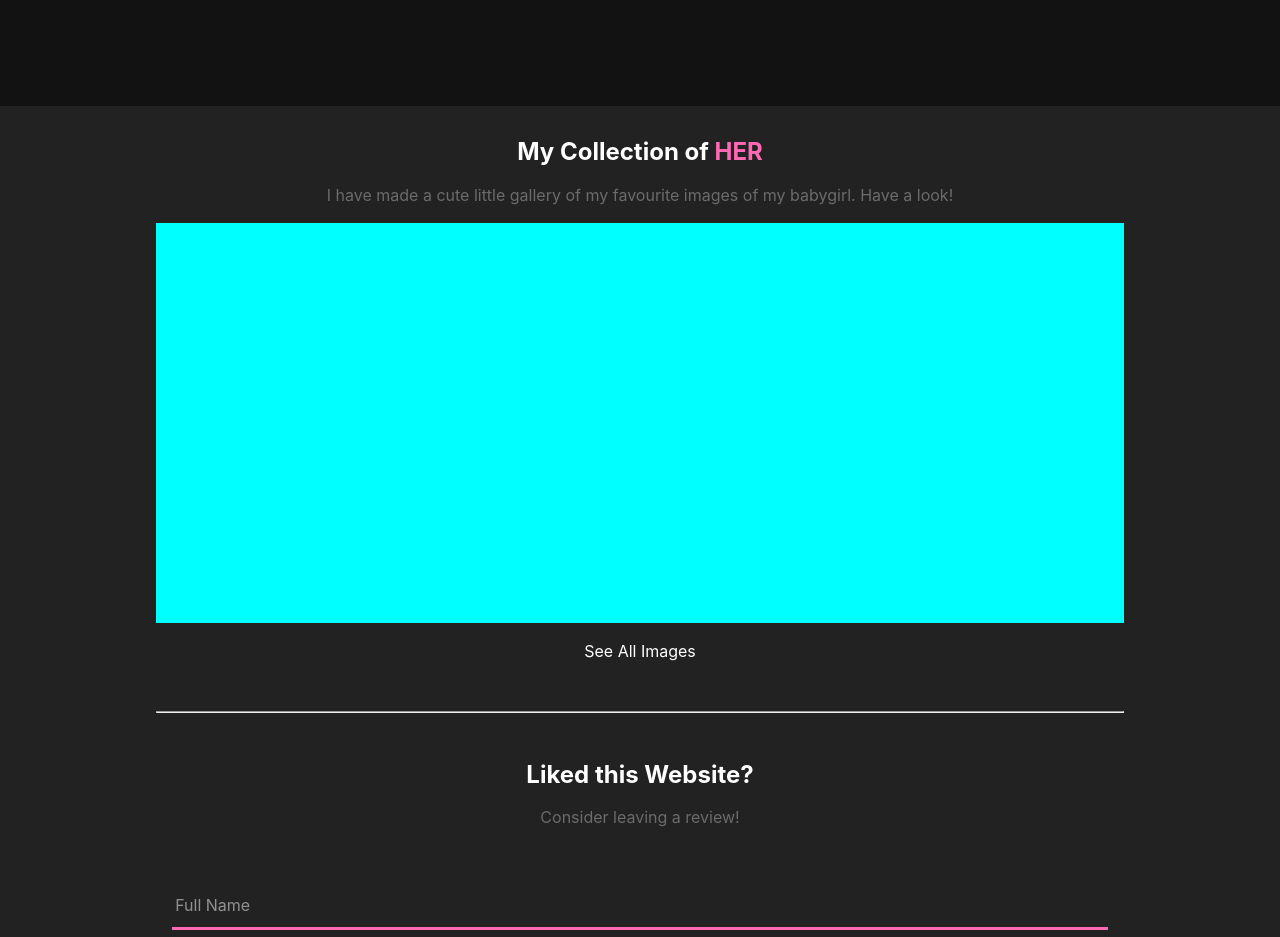
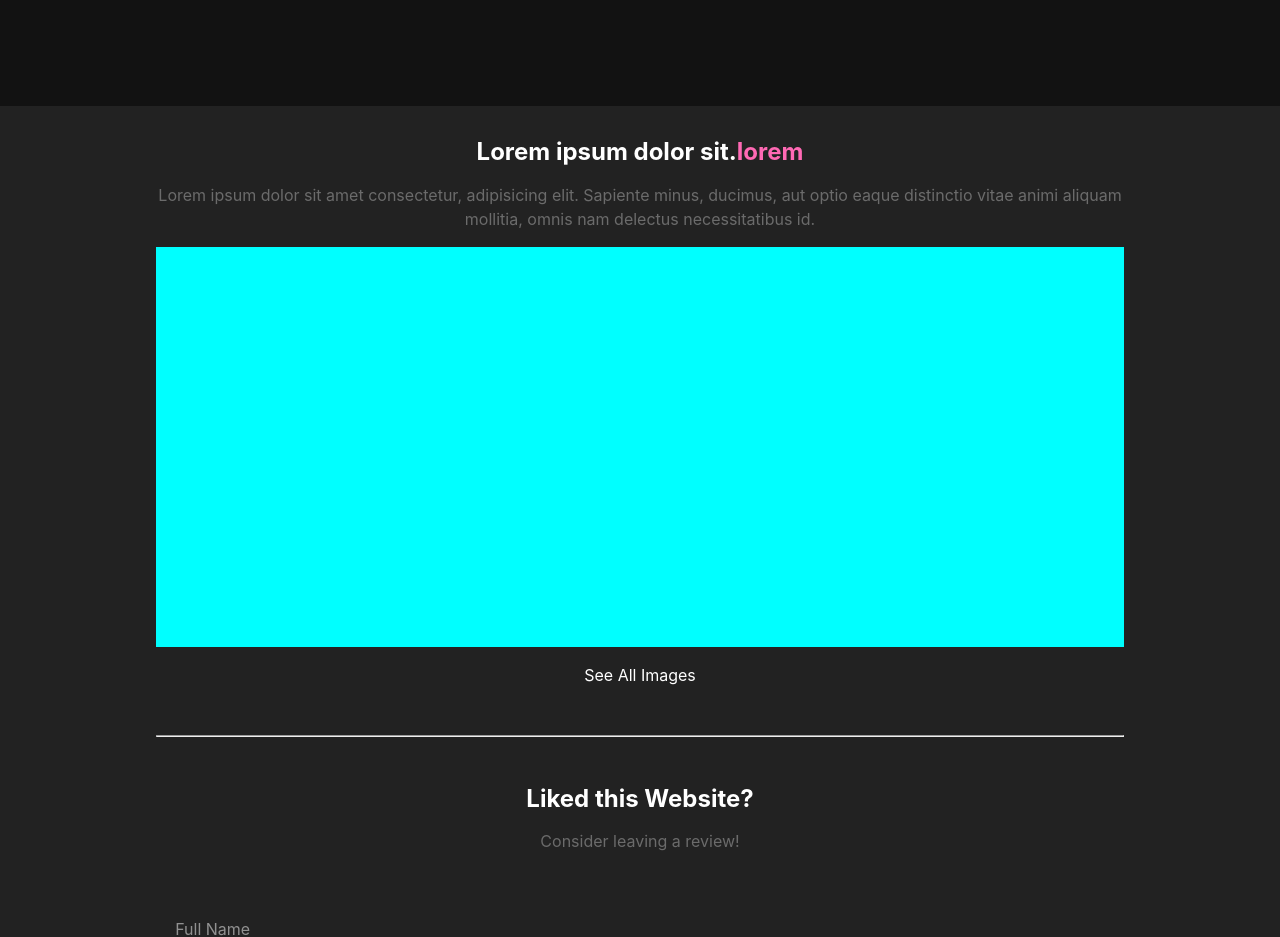
Before and after one commit to aanshiksharma/ashi-chaudhary, a plain HTML site: page index.html in a window 1280 px wide. Shown: the part 2860-3797 px from the top of the page. Drawn offline with nearby package versions, Linux system fonts and the light colour scheme.

Commit message:
Commit 1.0.2

```diff
--- a/index.html
+++ b/index.html
@@ -168,10 +168,11 @@
 
       <!-- A cute little gallery display that links to a proper gallery page -->
       <section class="gallery-preview wrapper-1">
-        <h2>My Collection of <span class="primary-color">HER</span></h2>
+        <h2>Lorem ipsum dolor sit.<span class="primary-color">lorem</span></h2>
         <p>
-          I have made a cute little gallery of my favourite images of my
-          babygirl. Have a look!
+          Lorem ipsum dolor sit amet consectetur, adipisicing elit. Sapiente
+          minus, ducimus, aut optio eaque distinctio vitae animi aliquam
+          mollitia, omnis nam delectus necessitatibus id.
         </p>
 
         <!-- A quick little preview of the images inside the gallery -->
@@ -189,7 +190,7 @@
         <h2>Liked this Website?</h2>
         <p>Consider leaving a review!</p>
 
-        <form action="index.html" method="post" class="review-form wrapper-2">
+        <form action="" method="post" class="review-form wrapper-2">
           <fieldset>
             <input
               type="text"
```
